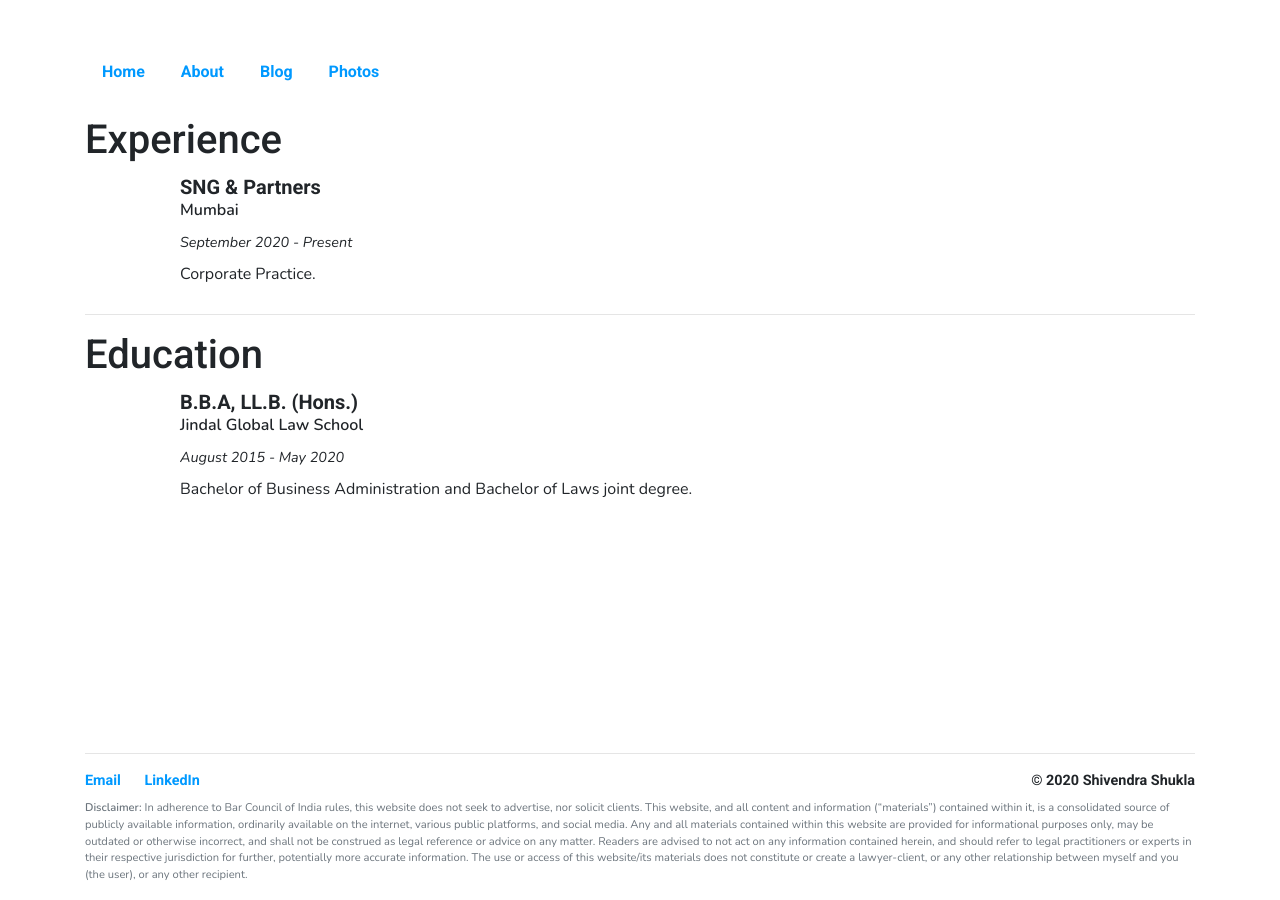
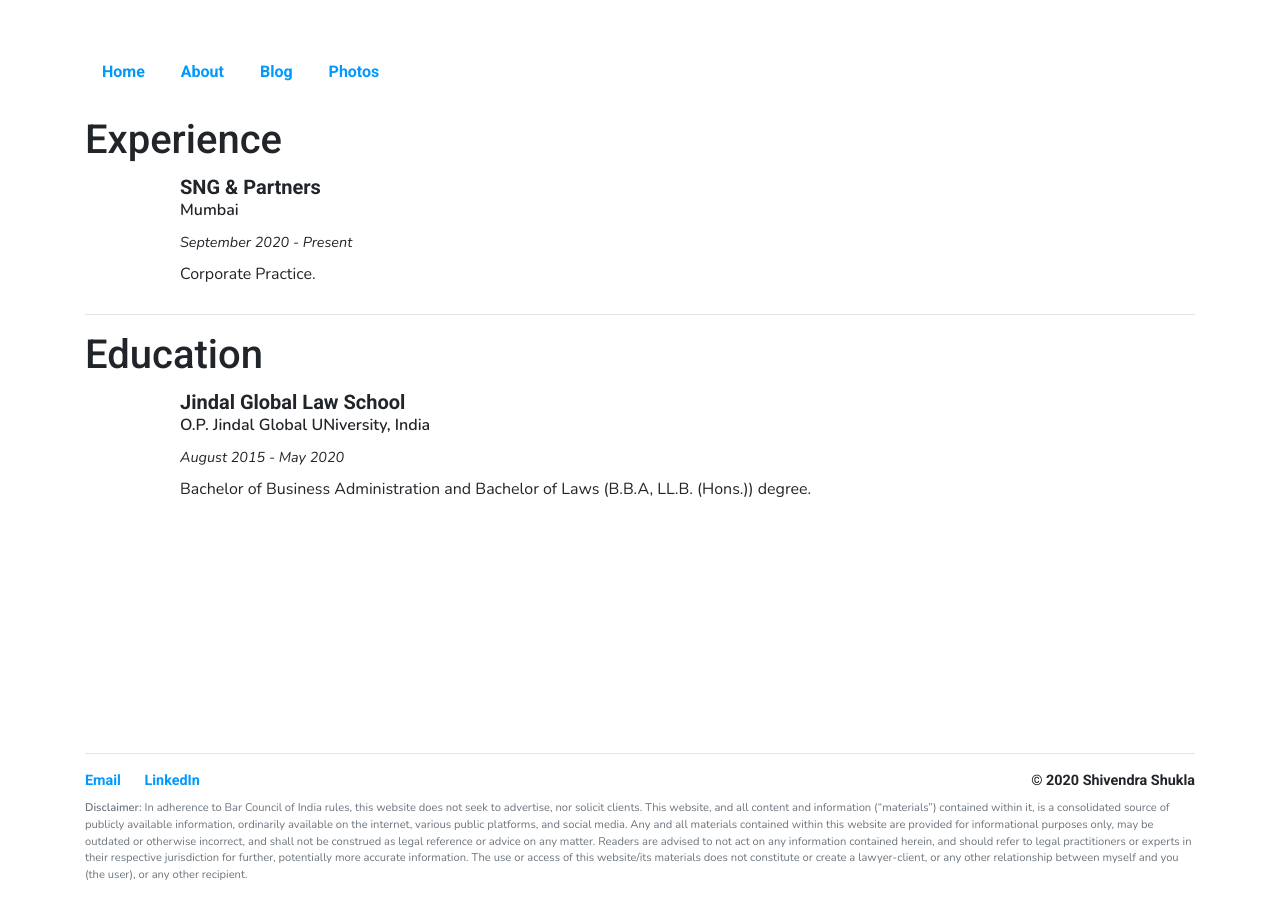
Before and after one commit to thatshivendrashukla/thatshivendrashukla.github.io, a Jekyll site: the page built from about/index.html, in a window 1280 px wide. Built offline with Jekyll 4.4.1, drawn with Linux system fonts in a browser that asks for light colours; nearby versions of some CDN libraries.

Commit message:
Update index.html

```diff
--- a/about/index.html
+++ b/about/index.html
@@ -30,12 +30,12 @@
   <div class="col-sm-1"></div>
   <div class="col-sm">
     <div class="experience">
-      <b class="title">B.B.A, LL.B. (Hons.)</b>
-      <p><b>Jindal Global Law School</b></p>
+      <b class="title">Jindal Global Law School</b>
+      <p><b>O.P. Jindal Global UNiversity, India</b></p>
       <div>
         <p style="font-size: 0.9rem"><em>August 2015 - May 2020</em></p>
         <p>
-          Bachelor of Business Administration and Bachelor of Laws joint degree.
+          Bachelor of Business Administration and Bachelor of Laws (B.B.A, LL.B. (Hons.)) degree.
         </p>
       </div>
     </div>
```
